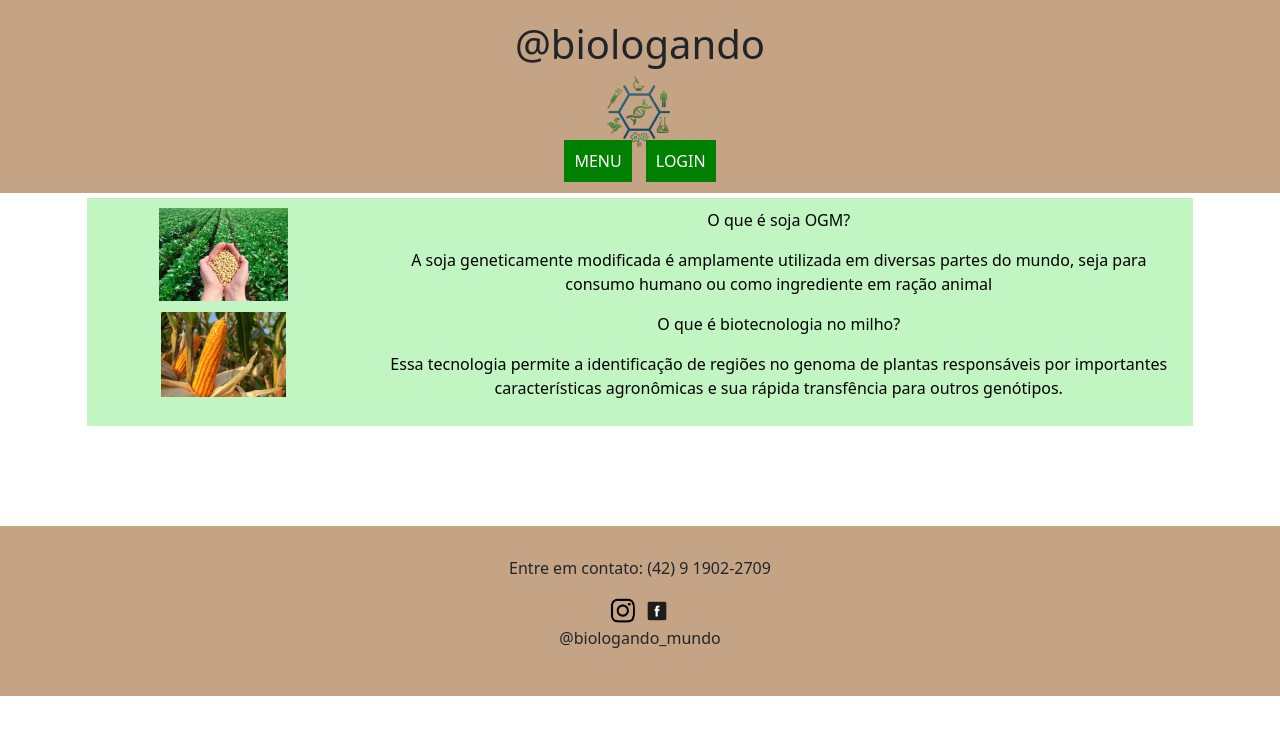
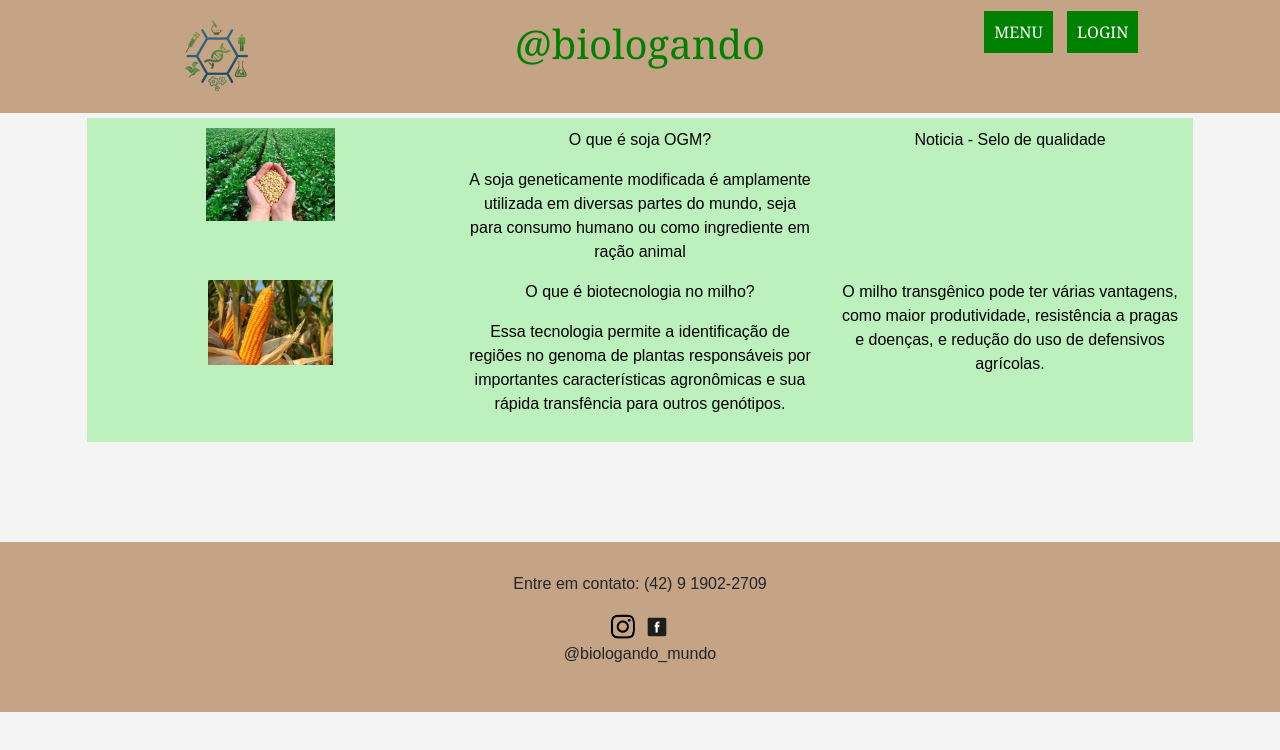
Before and after one commit to MahGavlik/provaone, a plain HTML site: page index.html in a window 1280 px wide. Drawn offline with nearby package versions, Linux system fonts and the light colour scheme.

Commit message:
Add files via upload

```diff
--- a/index.html
+++ b/index.html
@@ -1,42 +1,64 @@
 <!DOCTYPE html>
 <html lang="pt-br">
+
 <head>
     <meta charset="UTF-8">
     <meta name="viewport" content="width=device-width, initial-scale=1.0">
     <title>Biologando</title>
+    <link href="https://cdn.jsdelivr.net/npm/bootstrap@5.3.3/dist/css/bootstrap.min.css" rel="stylesheet"
+    integrity="sha384-QWTKZyjpPEjISv5WaRU9OFeRpok6YctnYmDr5pNlyT2bRjXh0JMhjY6hW+ALEwIH" crossorigin="anonymous">
+    <script src="https://cdn.jsdelivr.net/npm/bootstrap@5.3.3/dist/js/bootstrap.bundle.min.js"
+    integrity="sha384-YvpcrYf0tY3lHB60NNkmXc5s9fDVZLESaAA55NDzOxhy9GkcIdslK1eN7N6jIeHz"
+    crossorigin="anonymous"></script>
     <link rel="stylesheet" href="style.css">
-    <link href="https://cdn.jsdelivr.net/npm/bootstrap@5.3.3/dist/css/bootstrap.min.css" rel="stylesheet" integrity="sha384-QWTKZyjpPEjISv5WaRU9OFeRpok6YctnYmDr5pNlyT2bRjXh0JMhjY6hW+ALEwIH" crossorigin="anonymous">
-    <script src="https://cdn.jsdelivr.net/npm/bootstrap@5.3.3/dist/js/bootstrap.bundle.min.js" integrity="sha384-YvpcrYf0tY3lHB60NNkmXc5s9fDVZLESaAA55NDzOxhy9GkcIdslK1eN7N6jIeHz" crossorigin="anonymous"></script>
 </head>
+
 <body>
 
     <header>
+        <nav>
+            <div class="row align-items-start">
+                <div class="col-4">
+                    <img src="logo.png" alt="Logo @BIOLOGANDO">
+                </div>
+                <div class="col-4">
                     <h1>@biologando</h1>
-        <img src="logo.png" alt="Logo @BIOLOGANDO">
-        <nav>
+                </div>
+                <div class="col-4">
                     <a href="menu.htm">MENU</a>
                     <a href="login.html">LOGIN</a>
-
+                </div>
         </nav>
     </header>
+
     <body>
         <div class="container text-center">
             <div class="textos">
                 <div class="row align-items-start">
-                <div class="col-3">
+                    <div class="col-4">
                         <img src="soja.png" alt="biotecnologia na soja">
                     </div>
-                    <div class="col-9 ">
-                    <p>O que é soja OGM? </p> <p> A soja geneticamente modificada é amplamente utilizada em diversas partes do mundo, seja para consumo humano ou como ingrediente em ração animal</p>
-                </div> </div>
+                    <div class="col-4 ">
+                        <p>O que é soja OGM? </p>
+                        <p> A soja geneticamente modificada é amplamente utilizada em diversas partes do mundo, seja
+                            para consumo humano ou como ingrediente em ração animal</p>
+                    </div>
+                    <div class="col-4">
+                    <a href="https://www.agrolink.com.br/noticias/selo-de-qualidade-garante-acesso-de-biotecnologia-agricola_500438.html">Noticia - Selo de qualidade</a>
+                    </div>
+                </div>
                 <div class="row align-items-start">
-                <div class="col-3">
+                    <div class="col-4">
                         <img src="milho.png" alt="biotecnologia na soja">
                     </div>
-                <div class="col-9 ">
+                    <div class="col-4">
                         <p>O que é biotecnologia no milho?</p>
-                        <p>Essa tecnologia permite a identificação de regiões no genoma de plantas responsáveis por importantes características agronômicas e sua rápida transfência para outros genótipos.</p>
-                </div> </div>
+                        <p>Essa tecnologia permite a identificação de regiões no genoma de plantas responsáveis por
+                            importantes características agronômicas e sua rápida transfência para outros genótipos.</p>
+                    </div>
+                    <div class="col-4"> O milho transgênico pode ter várias vantagens, como maior produtividade,
+                        resistência a pragas e doenças, e redução do uso de defensivos agrícolas. </div>
+                </div>
             </div>
 
         </div>
@@ -54,4 +76,5 @@
 
     <script src="script.js"></script>
 </body>
+
 </html>
--- a/style.css
+++ b/style.css
@@ -9,6 +9,8 @@ header {
     background-color: #c4a484;
     padding: 20px;
     text-align:center;
+    color: green;
+    font-family: Georgia, serif;
 }
 
 nav a {
@@ -58,9 +60,8 @@ input {
 
 a {
     text-decoration:none ;
-    padding: 10px;
-    background-color: black;
-    color: white;
+    padding: 50px;
+    color: rgb(0, 0, 0);
     border: none;
     cursor: pointer;
 }
```
Also changed, not shown: login.html (+24 -0 lines). Lines whose indentation alone changed are shown as unchanged.
